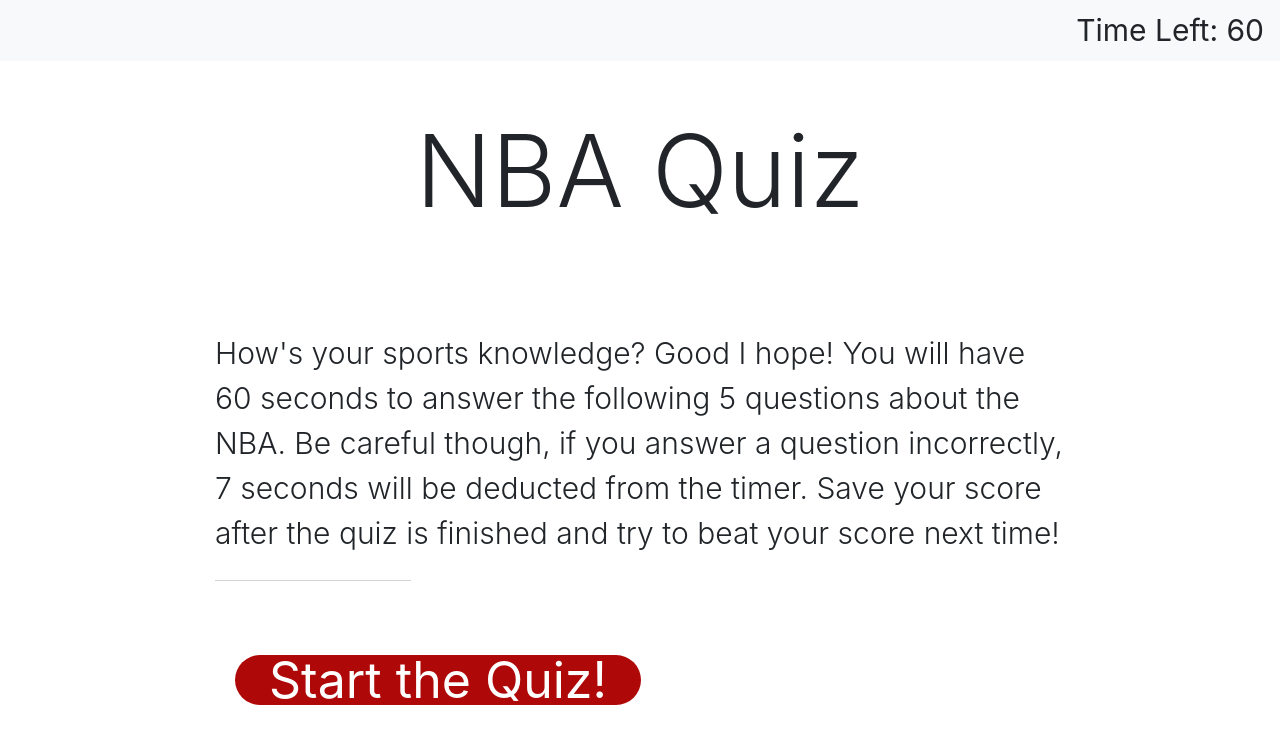
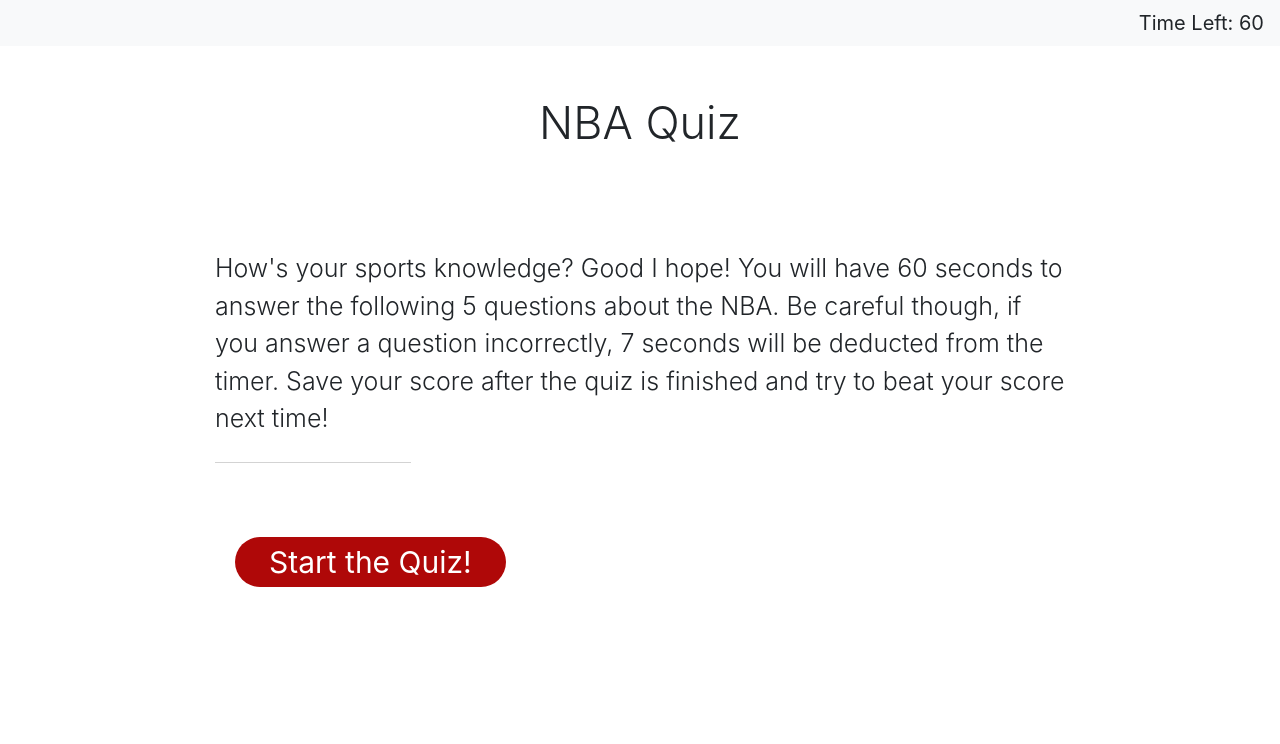
Before and after one commit to jamilohayia/CodeQuiz, a plain HTML site: page index.html in a window 1280 px wide. Drawn offline with nearby package versions, Linux system fonts and the light colour scheme.

Commit message:
made the font a little smaller

```diff
--- a/css/style.css
+++ b/css/style.css
@@ -3,13 +3,13 @@
 
 #timer {
 
-    font-size: 30px;
+    font-size: 20px;
 }
 
 
 #time {
 
-    font-size: 30px;
+    font-size: 20px;
 }
 
 
@@ -22,7 +22,7 @@
       0px;
     color: hsl(0, 0%, 100%);
     display: inline-block;
-    font-size: 50px;
+    font-size: 30px;
     line-height: 22px;
     margin: 16px 16px 16px 20px;
     padding: 14px 34px;
@@ -34,7 +34,7 @@
 
 
 .display-4 {
-    font-size: 100px;
+    font-size: 45px;
     text-align: center;
     margin-bottom: 100px;
     font-weight: bol;
@@ -43,7 +43,7 @@
 
 .lead
 {
-    font-size: 30px;
+    font-size: 25px;
     font-weight: bol;
 }
 
@@ -76,7 +76,7 @@ hr {
 }
 
 #quiz h2 {
-    font-size: 40px;
+    font-size: 30px;
     padding-top: 200px;
     margin-bottom: 40px;
 }
@@ -101,7 +101,7 @@ hr {
     font-weight: 300;
     padding: 10px;
     border-radius: 10px;
-    font-size: 30px;
+    font-size: 20px;
     font-weight: bold;
 }
 
```
Also changed, not shown: 1 other file.
